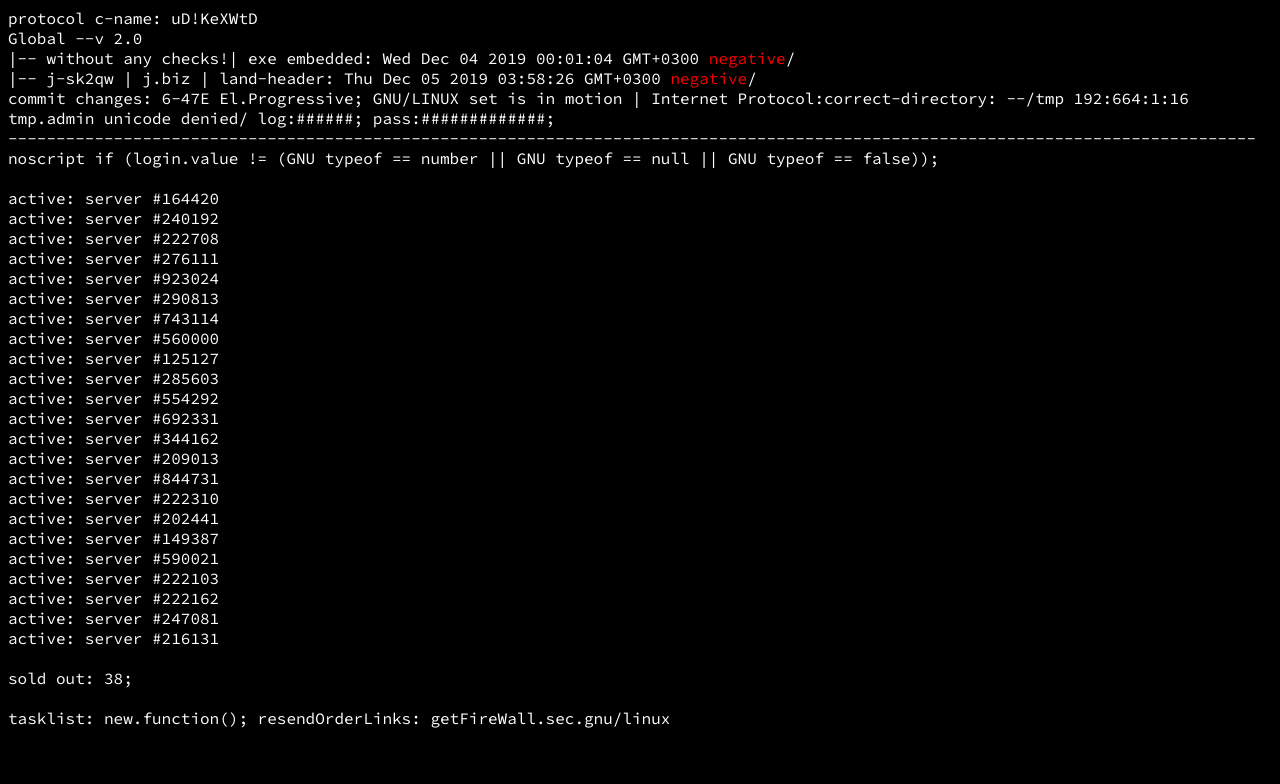
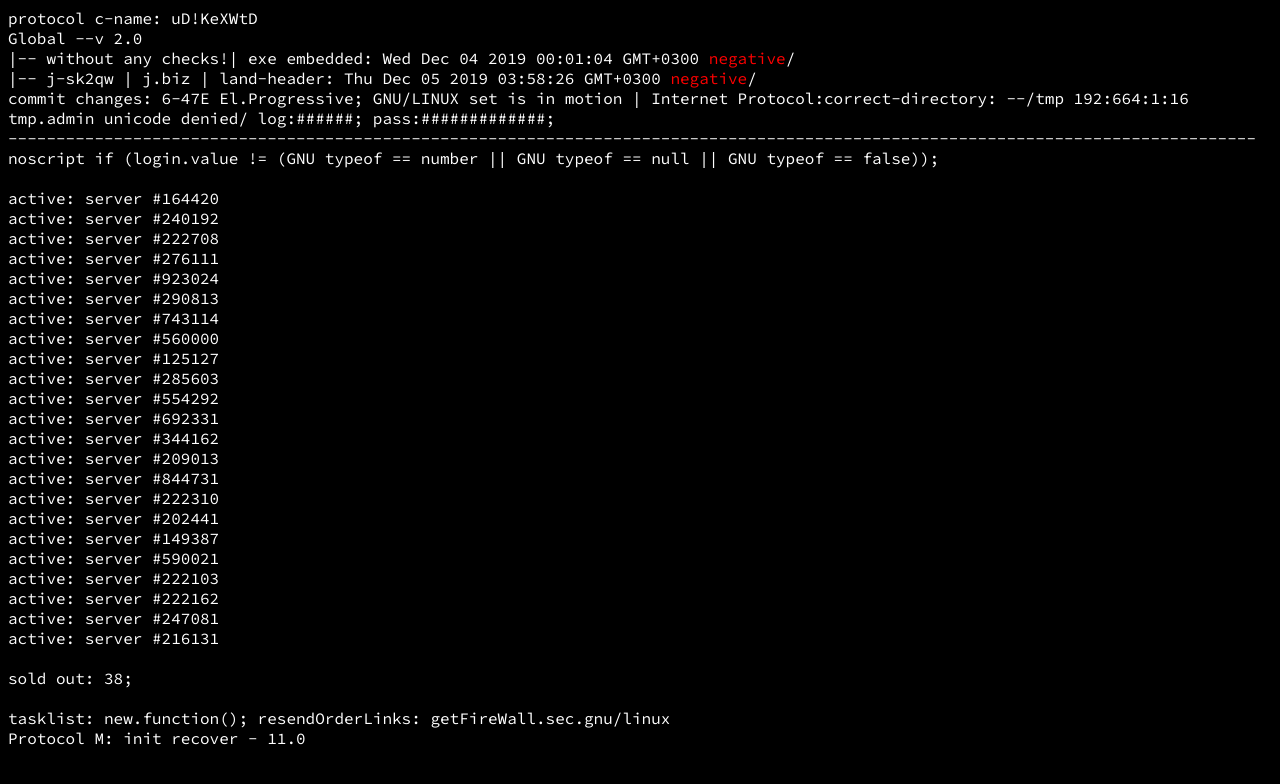
Before and after one commit to gluhass/gluhass.github.io, a plain HTML site: page index.html in a window 1280 px wide. Drawn offline with Linux system fonts and the light colour scheme; a script that the page names is missing.

Commit message:
Update index.html

```diff
--- a/index.html
+++ b/index.html
@@ -44,6 +44,7 @@
 	<p>sold out: 38;</p>
 	<br>
 	<p>tasklist: new.function(); resendOrderLinks: getFireWall.sec.gnu/linux</p>
+<p>Protocol M: init recover - 11.0</p>
 
 
 </body>
```
